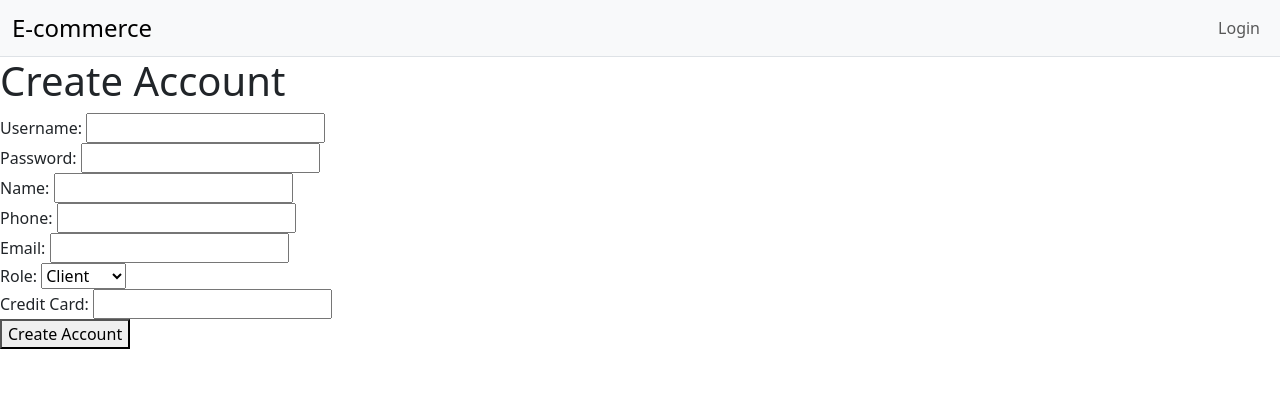
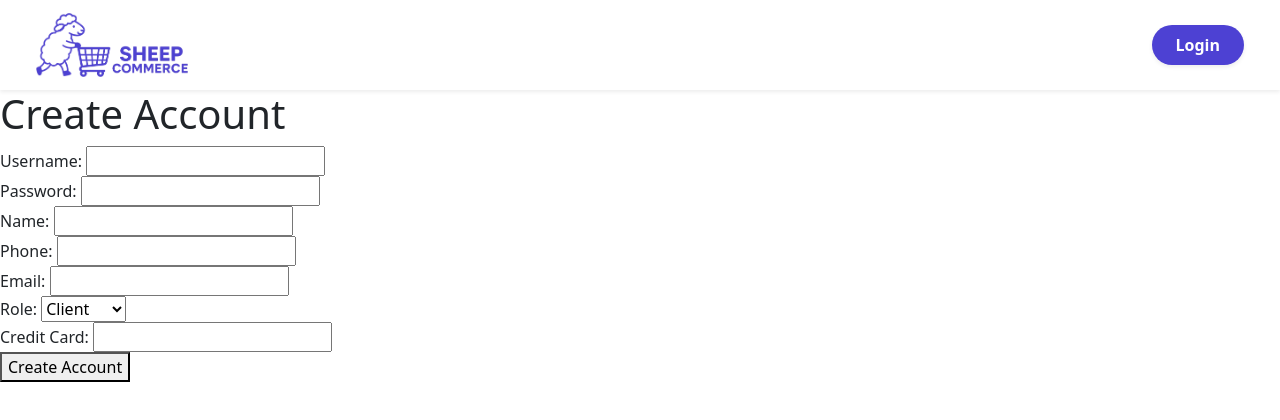
Before and after one commit to sfrederico/web2-ecommerce, a PHP site: page /create_account.php in a window 1280 px wide. Shown: the top 420 px of the page. Run offline with PHP 8.4, Linux system fonts and the light colour scheme; some libraries are stand-ins or nearby versions.

Commit message:
feat: :lipstick: Update header layout and integrate new logo

```diff
--- a/src/views/comum/header.php
+++ b/src/views/comum/header.php
@@ -1,32 +1,29 @@
-<header class="navbar navbar-expand-lg navbar-light bg-light border-bottom">
-    <div class="container-fluid">
-        <a class="navbar-brand" href="/">
-            <h1 class="h4 m-0">E-commerce</h1>
+<header class="navbar navbar-expand bg-white shadow-sm sticky-top">
+    <div class="container-fluid flex-column flex-lg-row align-items-center gap-3 gap-lg-0">
+        <a class="navbar-brand ms-lg-4 mb-2 mb-lg-0" href="/">
+            <img src="/static/logo-horizontal.png" alt="Logo" style="height:64px;">
         </a>
-        <button class="navbar-toggler" type="button" data-bs-toggle="collapse" data-bs-target="#navbarContent" aria-controls="navbarContent" aria-expanded="false" aria-label="Toggle navigation">
-            <span class="navbar-toggler-icon"></span>
-        </button>
-        <div class="collapse navbar-collapse" id="navbarContent">
-            <ul class="navbar-nav ms-auto">
+        <nav class="w-100 d-flex justify-content-center justify-content-lg-end">
+            <ul class="navbar-nav flex-column flex-lg-row gap-3 gap-lg-3 align-items-center mb-0">
                 <?php if (isset($_SESSION['user'])): ?>
                     <li class="nav-item dropdown">
-                        <a class="nav-link dropdown-toggle" href="#" id="userDropdown" role="button" data-bs-toggle="dropdown" aria-expanded="false">
+                        <a class="nav-link dropdown-toggle btn rounded-pill px-4 fw-semibold shadow-sm text-white" href="#" id="userDropdown" role="button" data-bs-toggle="dropdown" aria-expanded="false" style="background: #4d41d3; border: none;">
                             Welcome, <?php echo htmlspecialchars($_SESSION['user']['nome']); ?>
                         </a>
                         <ul class="dropdown-menu dropdown-menu-end" aria-labelledby="userDropdown">
                             <?php if ($_SESSION['user']['papel'] === 'fornecedor'): ?>
                                 <li><a class="dropdown-item" href="/estoque.php">Estoque</a></li>
                             <?php endif; ?>
-                            <li><a class="dropdown-item" href="/perfil.php">Profile</a></li>
-                            <li><a class="dropdown-item" href="/logout.php">Logout</a></li>
+                            <li><a class="dropdown-item" href="/perfil.php">Perfil</a></li>
+                            <li><a class="dropdown-item" href="/logout.php">Sair</a></li>
                         </ul>
                     </li>
                 <?php else: ?>
                     <li class="nav-item">
-                        <a class="nav-link" href="/login.php">Login</a>
+                        <a class="nav-link btn rounded-pill px-4 fw-semibold shadow-sm text-white me-4" href="/login.php" style="background: #4d41d3; border: none;">Login</a>
                     </li>
                 <?php endif; ?>
             </ul>
-        </div>
+        </nav>
     </div>
 </header>
```
Also changed, not shown: src/static/logo-horizontal.png (added).
